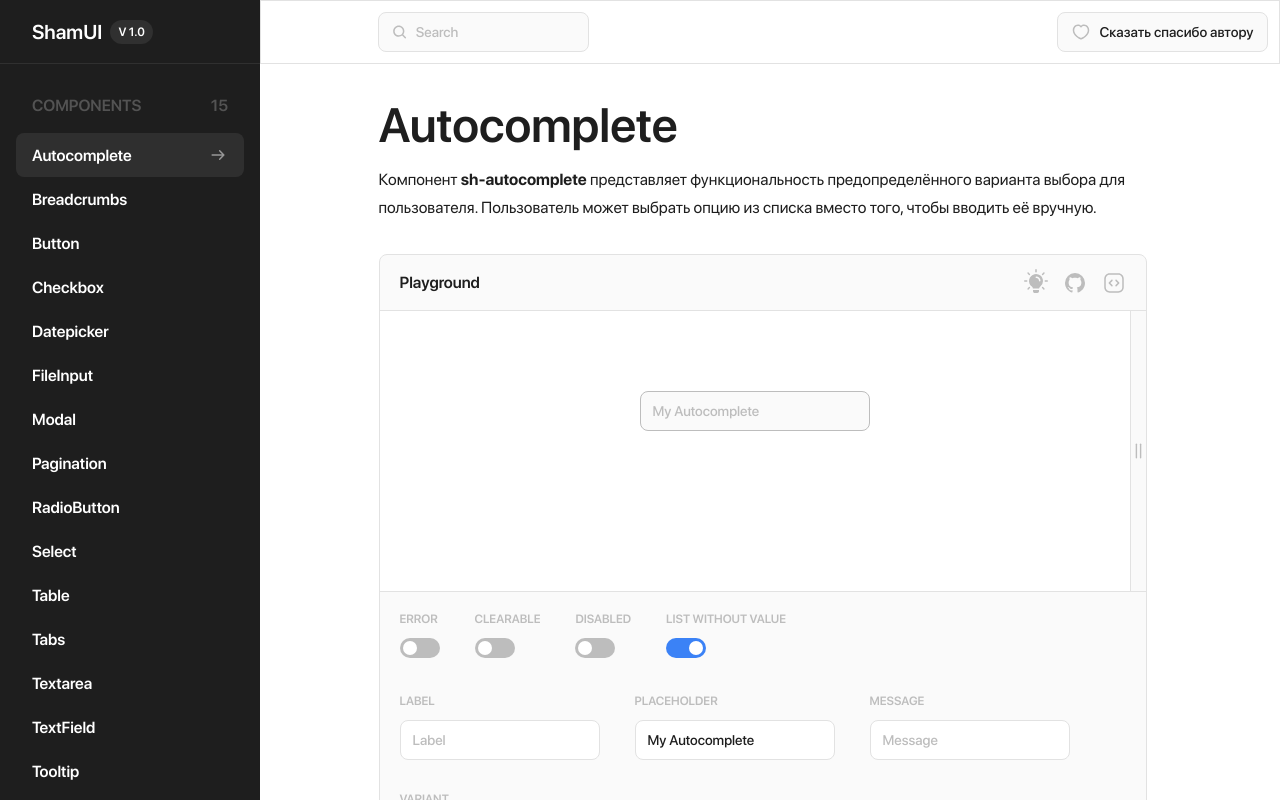
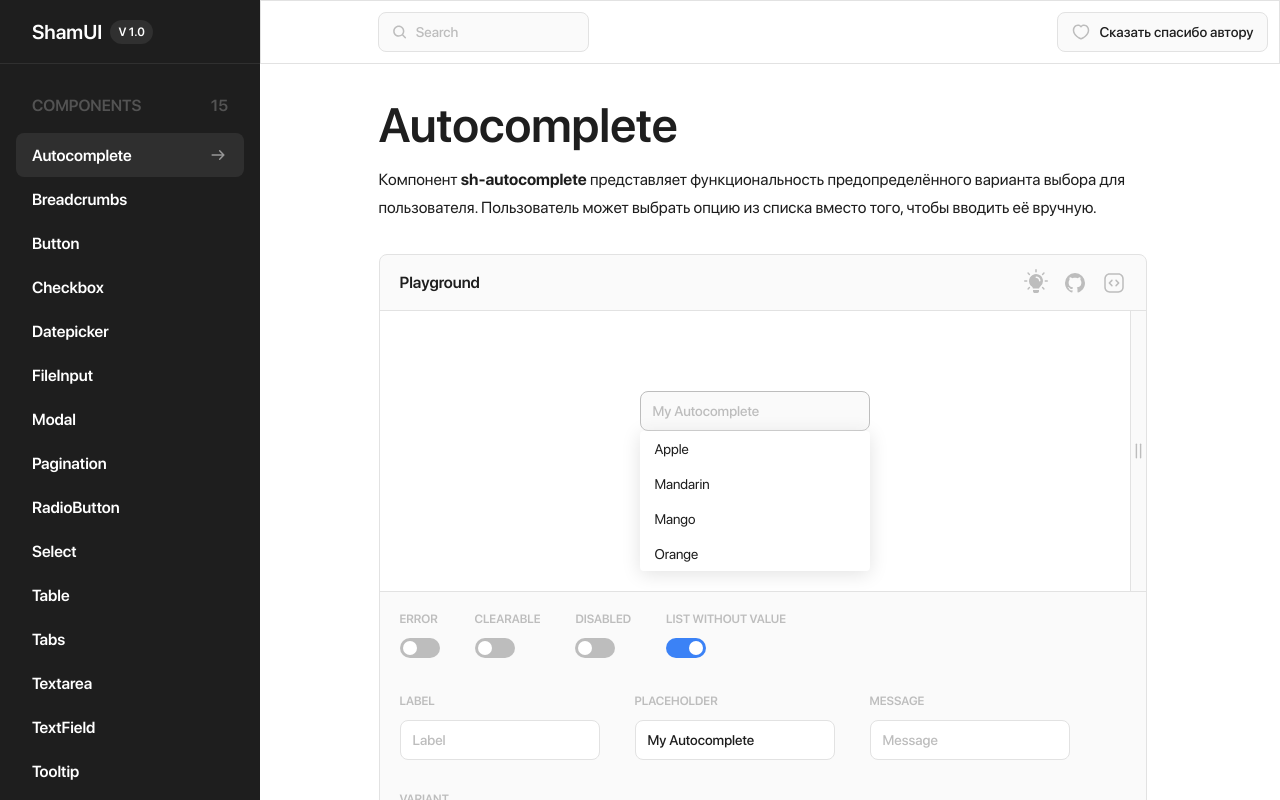
Before and after one commit to code-build-project/sham-ui-react, a React (Create React App) app: page /autocomplete in a window 1280 px wide. Both pictures are taken after a click on the element 754 px from the left and 411 px from the top of the page. Built offline with nearby package versions, Linux system fonts and the light colour scheme.

Commit message:
add autocomplete

```diff
--- a/src/components/UI/Autocomplete/index.tsx
+++ b/src/components/UI/Autocomplete/index.tsx
@@ -1,10 +1,11 @@
+import React, { useState } from 'react';
 import Input from 'components/common/Input';
+import { ReactComponent as IconClearField } from 'assets/icons/clearField.svg';
 import styles from 'components/UI/Autocomplete/styles.module.sass';
 
 type Props = {
     className?: string,
     value?: string,
-    label?: string,
     placeholder?: string,
     isDisabled?: boolean,
     isClearable?: boolean,
@@ -14,14 +15,15 @@ type Props = {
     isError?: boolean,
     isListWithoutValue?: boolean,
     options?: string[],
-    children?: { label: string },
-    updateValue?: (value: boolean) => void,
+    children?: string,
+    onFocus?: () => void,
+    onBlur?: () => void,
+    updateValue?: (value: number | string) => void,
 }
 
 function Autocomplete(prevProps: Props): JSX.Element {
     const props = {
         value: '',
-        label: '',
         placeholder: '',
         isDisabled: false,
         isClearable: false,
@@ -31,7 +33,9 @@ function Autocomplete(prevProps: Props): JSX.Element {
         isError: false,
         isListWithoutValue: true,
         options: [],
-        children: { label: '' },
+        children: '',
+        onFocus: () => {},
+        onBlur: () => {},
         updateValue: () => {},
         ...prevProps,
     };
@@ -42,22 +46,90 @@ function Autocomplete(prevProps: Props): JSX.Element {
         ${props.isError && styles['error']}
     `;
 
-    // BLOCK "label"
-    const isLabel: boolean = !!props.label;
+    const updateValue = (value: number | string): void => {
+        props.updateValue(value);
+    };
+
+    // BLOCK "focus and blur"
+    const [isFocus, setFocus] = useState<boolean>(false);
+
+    const onFocus = () => {
+        setFocus(true);
+        props.onFocus();
+    };
+
+    const onBlur = () => {
+        setTimeout(() => {
+            setFocus(false);
+            props.onBlur();
+        }, 100);
+    };
+
+    // BLOCK "list"
+    const filteredOptions = props.options.filter((option) => {
+        return option.toUpperCase().startsWith(props.value.toUpperCase());
+    });
+
+    const isShowList = (() => {
+        if (props.isListWithoutValue) {
+            return !!(isFocus && filteredOptions.length);
+        } else {
+            return !!(isFocus && filteredOptions.length && props.value);
+        }
+    })();
+
+    // BLOCK "clear"
+    const isIconClear = props.isClearable && props.value;
+
+    function clearField(event: React.MouseEvent<SVGSVGElement, MouseEvent>) {
+        event.stopPropagation();
+        updateValue('');
+    }
 
     return (
         <div className={`${styles['autocomplete']} ${props.className}`}>
-            {isLabel &&
+            {props.children &&
                 <div className={styles['label']}>
-                    {props.label}
+                    {props.children}
                 </div>
             }
+
             <Input
                 className={componentClasses}
                 value={props.value}
                 placeholder={props.placeholder}
                 isDisabled={props.isDisabled}
-            />
+                onBlur={onBlur}
+                onFocus={onFocus}
+                updateValue={updateValue}
+            >
+                {{ right: isIconClear &&
+                    <IconClearField
+                        className={styles['icon-clear']}
+                        onClick={clearField}
+                    />,
+                }}
+            </Input>
+
+            {props.message &&
+                <div className={styles['message']}>
+                    {props.message}
+                </div>
+            }
+
+            {isShowList &&
+                <ul className={styles['list']}>
+                    {filteredOptions.map((option, index) =>
+                        <li
+                            className={styles['item']}
+                            key={option + index}
+                            onClick={() => updateValue(option)}
+                        >
+                            {option}
+                        </li>,
+                    )}
+                </ul>
+            }
         </div>
     );
 }
--- a/src/pages/Autocomplete/index.tsx
+++ b/src/pages/Autocomplete/index.tsx
@@ -44,6 +44,15 @@ function Autocomplete() {
         listHide: true,
     });
 
+    const updateValue = (value: number | string): void => {
+        const event = {
+            key: 'value',
+            value: value as string,
+        };
+
+        setValue(event, state, setState);
+    };
+
     return (
         <PageWrap>
             {{
@@ -74,7 +83,10 @@ function Autocomplete() {
                             isError={state.error}
                             isListWithoutValue={state.listHide}
                             options={options}
-                        />
+                            updateValue={updateValue}
+                        >
+                            {state.label}
+                        </UIAutocomplete>
                     </Playground>,
                 apiTable:
                     <ApiTable
```
